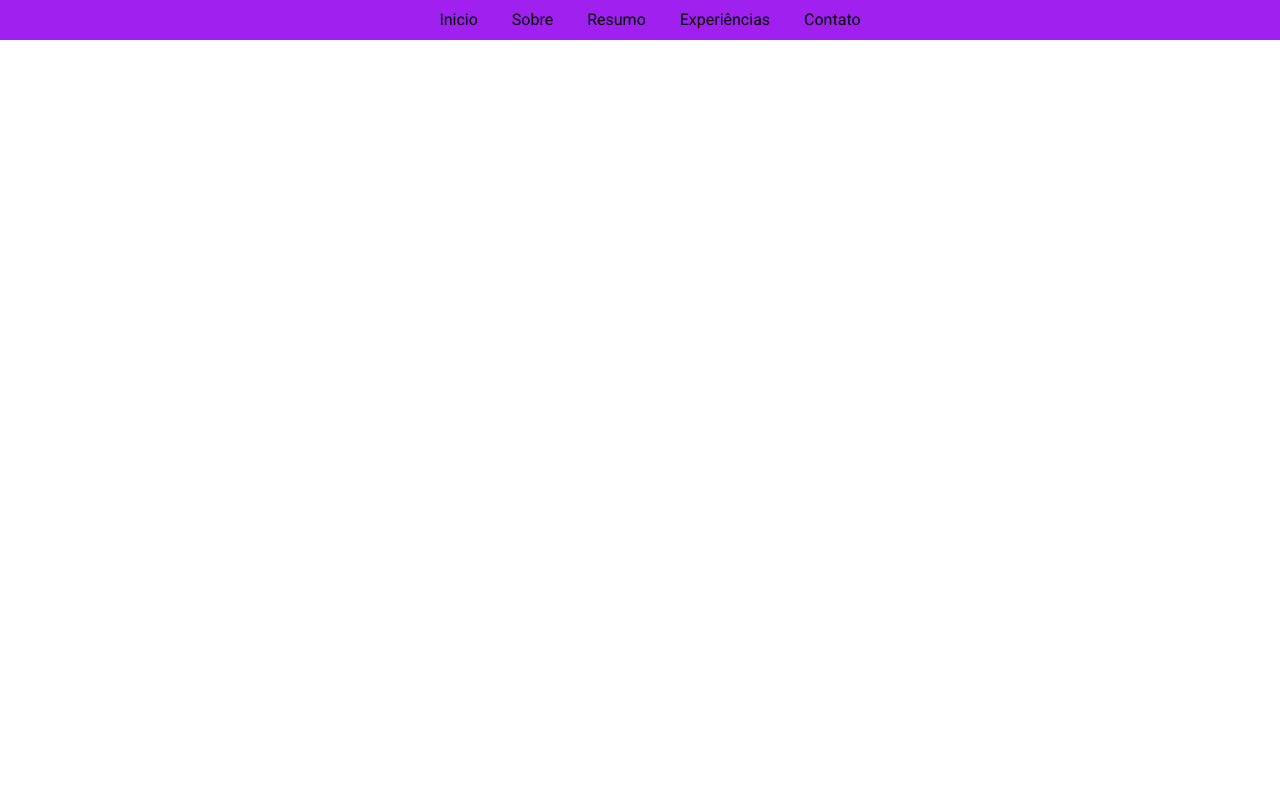
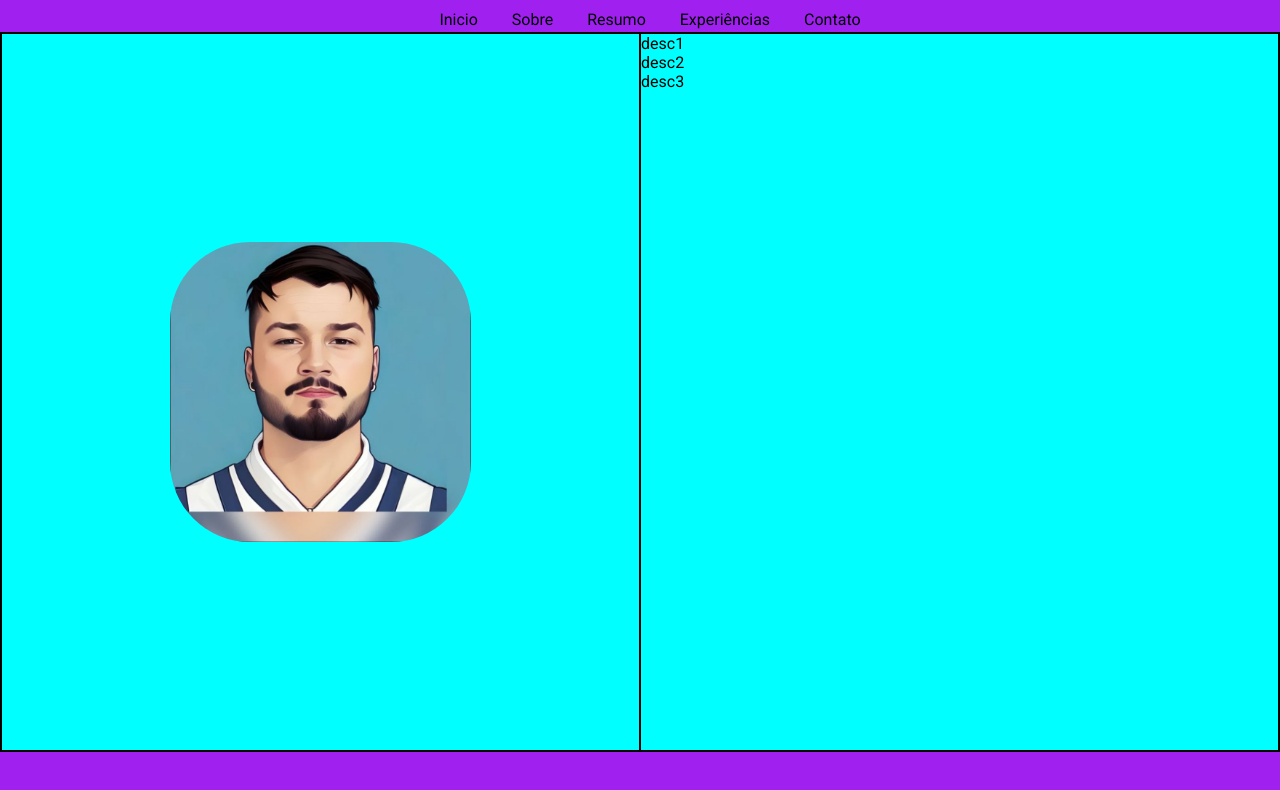
Before and after one commit to Rafes96/meu-portifolio, a plain HTML site: page index.html in a window 1280 px wide. Drawn offline with Linux system fonts and the light colour scheme.

Commit message:
ajuste tela de inicio e preparação de body e footer

```diff
--- a/css/style.css
+++ b/css/style.css
@@ -7,6 +7,7 @@
 
 body {
     font-family: "Roboto", sans-serif;
+    box-sizing: border-box;
   }
 
 
@@ -14,15 +15,16 @@ body {
 /* cabecalho  */
 header{
     width: 100%;
-    height: 40px;
+    height: 4vh;
     background-color: #A020F0;
+    box-sizing: border-box;
 }
 
-#cabecalho{
+.cabecalho{
     display: flex;
     justify-content: center;
 }
-#cabecalho li{
+.cabecalho li{
     display: inline-block;
     margin-left: 20px;
     margin-top: 10px;
@@ -38,18 +40,54 @@ li:hover{
 }
 
 
-main{
+.navegacao{
+    background-color: aqua;
+    box-sizing:  border-box;
+    height: 90vh;
+    width: 100%;
 
 }
 
 
 
+/*NAVEGAÇÃO */
+.info-pessoal{
+    display: flex;
+    box-sizing:  border-box;
+    height: 100%;
+    width: 100%;
+     border: 1px solid black;
+}
 
+
+#foto-pessoal{
+    box-sizing:  border-box;
+    border: 1px solid black;
+    width: 100%;
+    display: flex;
+    justify-content: center;
+    align-items: center;
+}
+
+#descricao-pessoal{
+    box-sizing:  border-box;
+    width: 100%;
+    border: 1px solid black;
+}
+
+.navegacao .info-pessoal img{
+    height: 300px;
+    border-radius: 80px;
+}
+
+.descricao-pessoal{
+
+}
 
 
 
 /*FOOTER*/
 footer{
-
+    height: 6vh;
     background-color: #A020F0;
 }
--- a/index.html
+++ b/index.html
@@ -10,7 +10,7 @@
 </head>
 <body>
     <header >
-        <nav id="cabecalho">
+        <nav class="cabecalho">
             <ul>
                 <li>
                     <a href="#">Inicio</a>
@@ -35,11 +35,23 @@
         </nav>
     </header>
 
-    <main >
+    <main class="navegacao">
+
+        <div class="info-pessoal">
+            <aside id="foto-pessoal">
+                <img src="img/imagem-perfil.jpeg" alt="foto de perfil">
+
+            </aside>
+            <aside id="descricao-pessoal">
+                    <div>desc1</div>
+                    <div>desc2</div>
+                    <div>desc3</div>
+            </aside>
+        </div>
 
     </main>
 
-    <footer>
+    <footer class="footer">
 
     </footer>
 
```
Also changed, not shown: img/imagem-perfil.jpeg (added).
